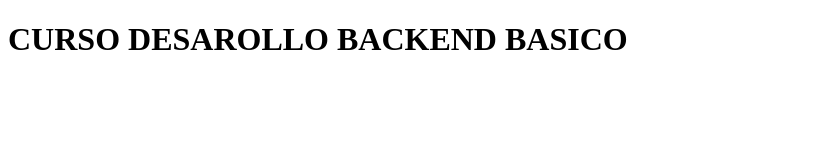
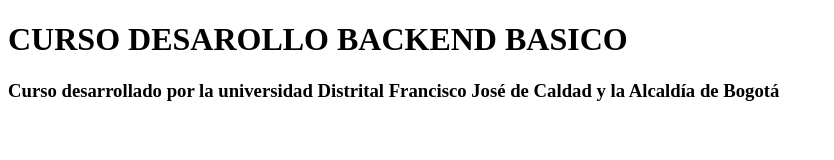
Before and after one commit to alejator/Prueba01, a plain HTML site: page index.html in a window 1280 px wide. Shown: the whole page, without its empty margins (0-834 px from the left). Drawn offline with Linux system fonts and the light colour scheme.

Commit message:
commit 3 in main

```diff
--- a/index.html
+++ b/index.html
@@ -8,5 +8,6 @@
 </head>
 <body>
     <h1>CURSO DESAROLLO BACKEND BASICO</h1>
+    <h3>Curso desarrollado por la universidad Distrital Francisco José de Caldad y la Alcaldía de Bogotá</h3>
 </body>
 </html>
```
